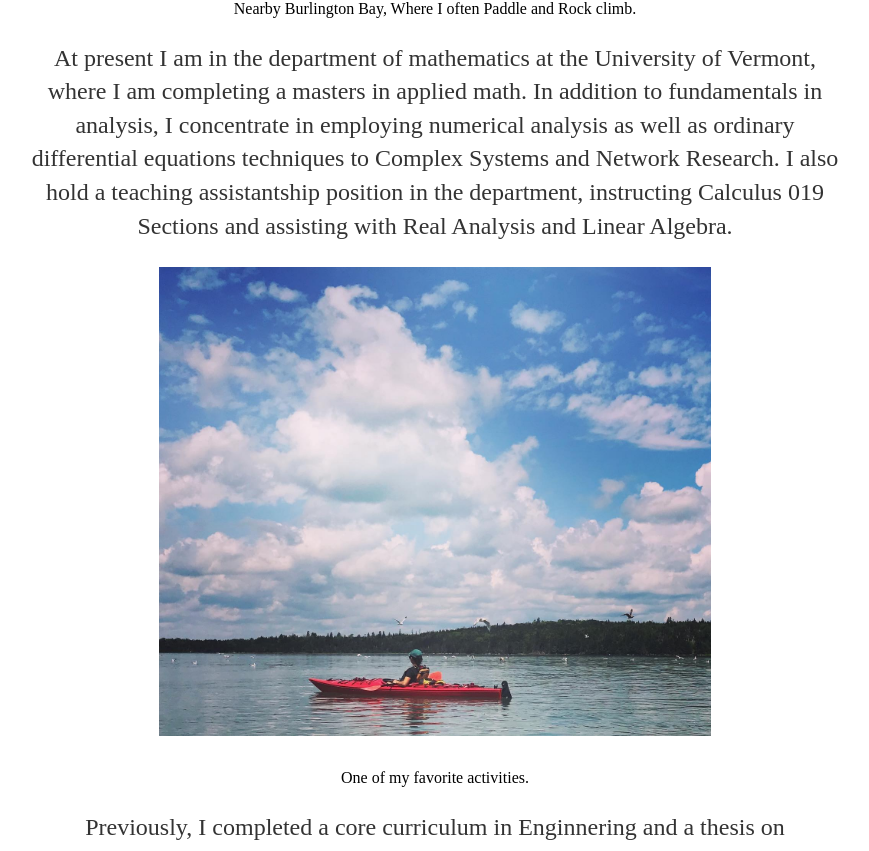
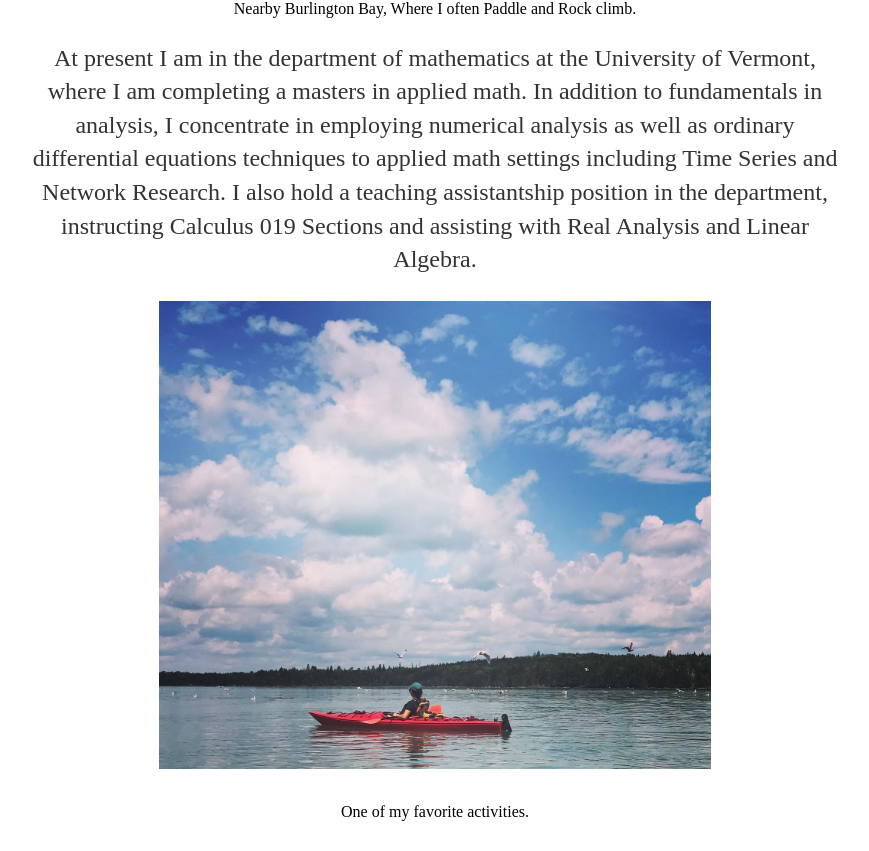
Before and after one commit to ATarren/atarren.github.io, a Jekyll site: the page built from about/index.md, in a window 1280 px wide, cut to the strip 595-1446 px from the top of the page. Shown: the whole strip, without its empty margins (205-1074 px from the left). Built offline with Jekyll 4.4.1, drawn with Linux system fonts in a browser that asks for light colours.

Commit message:
Update index.md

```diff
--- a/about/index.md
+++ b/about/index.md
@@ -6,7 +6,7 @@
 
     {% include image.html url="/images/more.jpeg" description="Nearby Burlington Bay, Where I often Paddle and Rock climb." %}
 
-    <p>At present I am in the department of mathematics at the University of Vermont, where I am completing a masters in applied math. In addition to fundamentals in analysis, I concentrate in employing numerical analysis as well as ordinary differential equations techniques to Complex Systems and Network Research. I also hold a teaching assistantship position in the department, instructing Calculus 019 Sections and assisting with Real Analysis and Linear Algebra. </p>
+    <p>At present I am in the department of mathematics at the University of Vermont, where I am completing a masters in applied math. In addition to fundamentals in analysis, I concentrate in employing numerical analysis as well as ordinary differential equations techniques to applied math settings including Time Series and Network Research. I also hold a teaching assistantship position in the department, instructing Calculus 019 Sections and assisting with Real Analysis and Linear Algebra. </p>
 
 
 {% include image.html url="/images/me.jpg" description="One of my favorite activities." %}
```
